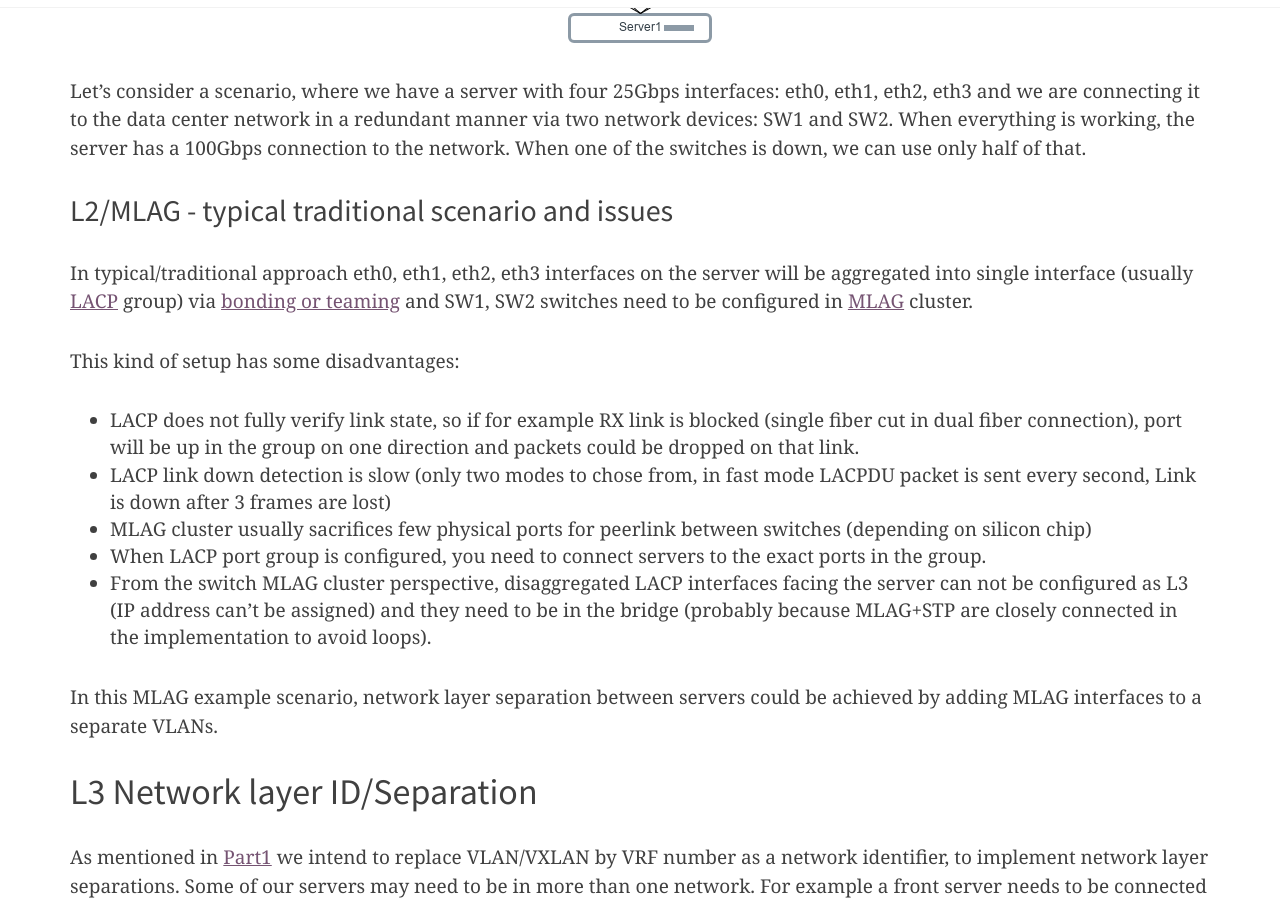
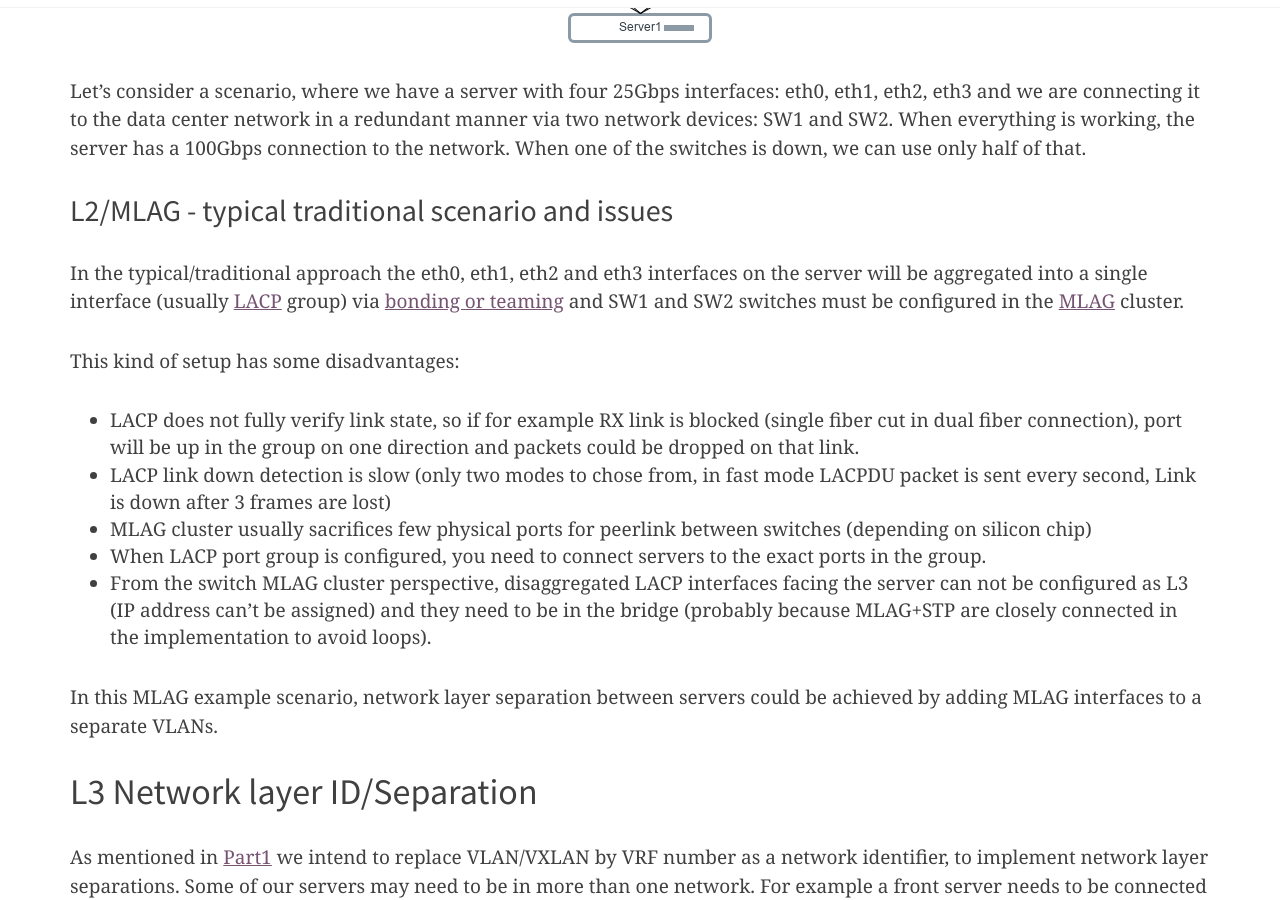
Before and after one commit to RTBHOUSE/techblog, a Jekyll site: the page built from _posts/2021-11-25-L2-EVPN-to-L3-concept-part2.markdown, in a window 1280 px wide and 900 px high, scrolled down 2104 px. Built offline with Jekyll 4.4.1, drawn with Linux system fonts in a browser that asks for light colours; nearby versions of some CDN libraries; comment, search, counter and statistics services are not loaded.

Commit message:
Update 2021-11-25-L2-EVPN-to-L3-concept-part2.markdown

```diff
--- a/_posts/2021-11-25-L2-EVPN-to-L3-concept-part2.markdown
+++ b/_posts/2021-11-25-L2-EVPN-to-L3-concept-part2.markdown
@@ -48,9 +48,9 @@ When everything is working, the server has a 100Gbps connection to the network.
 
 
 ## L2/MLAG - typical traditional scenario and issues
-In typical/traditional approach eth0, eth1, eth2, eth3 interfaces on the server will be aggregated into
-single interface (usually [LACP](https://en.wikipedia.org/wiki/Link_aggregation) group) via [bonding or teaming](https://access.redhat.com/documentation/en-us/red_hat_enterprise_linux/7/html/networking_guide/sec-comparison_of_network_teaming_to_bonding)
-and SW1, SW2 switches need to be configured in [MLAG](https://docs.nvidia.com/networking-ethernet-software/cumulus-linux-42/Layer-2/Multi-Chassis-Link-Aggregation-MLAG/) cluster.
+In the typical/traditional approach the eth0, eth1, eth2 and eth3 interfaces on the server will be aggregated into
+a single interface (usually [LACP](https://en.wikipedia.org/wiki/Link_aggregation) group) via [bonding or teaming](https://access.redhat.com/documentation/en-us/red_hat_enterprise_linux/7/html/networking_guide/sec-comparison_of_network_teaming_to_bonding)
+and SW1 and SW2 switches must be configured in the [MLAG](https://docs.nvidia.com/networking-ethernet-software/cumulus-linux-42/Layer-2/Multi-Chassis-Link-Aggregation-MLAG/) cluster.
 
 This kind of setup has some disadvantages:
   - LACP does not fully verify link state, so if for example RX link is blocked (single fiber cut in dual fiber connection), port will be up in the group on one direction and packets could be dropped on that link.
```
